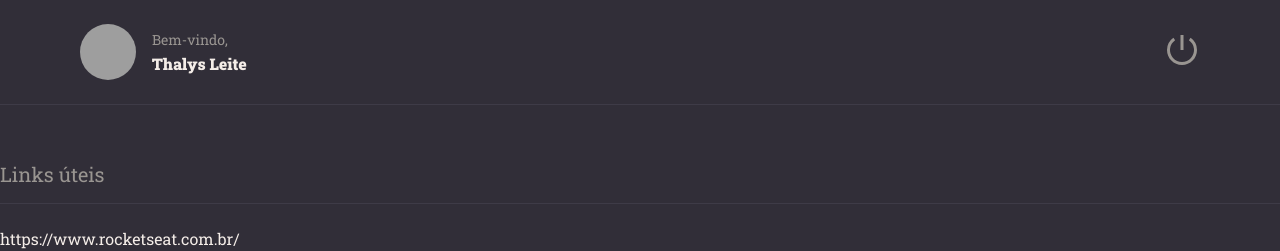
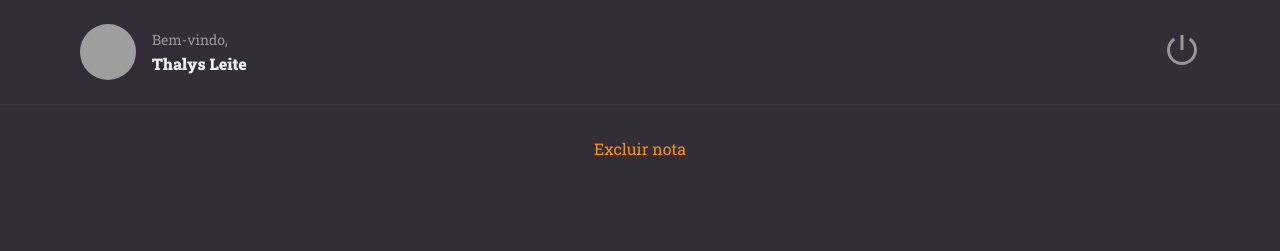
Before and after one commit to Thalys001/notes-react, a React (Vite) app: page / in a window 1280 px wide. Shown: the top 251 px of the page. Built offline with nearby package versions, Linux system fonts and the light colour scheme; grey boxes are pictures that could not be loaded.

Commit message:
feat: adding buttontex component

```diff
--- /dev/null
+++ b/src/components/ButtonText/index.jsx
@@ -0,0 +1,12 @@
+import { Container } from './styles'
+
+export function ButtonText({ title, ...rest }) {
+  return (
+    <Container
+      type='button'
+      {...rest}
+    >
+      {title}
+    </Container>
+  );
+}
--- /dev/null
+++ b/src/components/ButtonText/styles.js
@@ -0,0 +1,9 @@
+import styled from 'styled-components';
+
+export const Container = styled.button`
+  background: none;
+  color: ${({theme}) => theme.COLORS.ORANGE};
+
+  border: none;
+  font-size: 16px;
+`;
--- a/src/pages/Details/index.jsx
+++ b/src/pages/Details/index.jsx
@@ -1,14 +1,16 @@
 import { Container, Links } from './styles';
 
+import { Tag } from '../../components/Tag';
+import { Header } from '../../components/Header';
 import { Button } from '../../components/Button';
-import { Header } from '../../components/Header';
 import { Section } from '../../components/Section';
-import { Tag } from '../../components/Tag';
+import { ButtonText } from '../../components/ButtonText';
 
 export function Details() {
   return (
     <Container>
       <Header />
+      <ButtonText title="Excluir nota"/>
       <Section title='Links úteis'>
         <Links>
           <li>
@@ -19,7 +21,6 @@
           </li>
         </Links>
       </Section>
-
       <Section title='Marcadores'>
         <Tag title="express" />
         <Tag title="node" />
```
